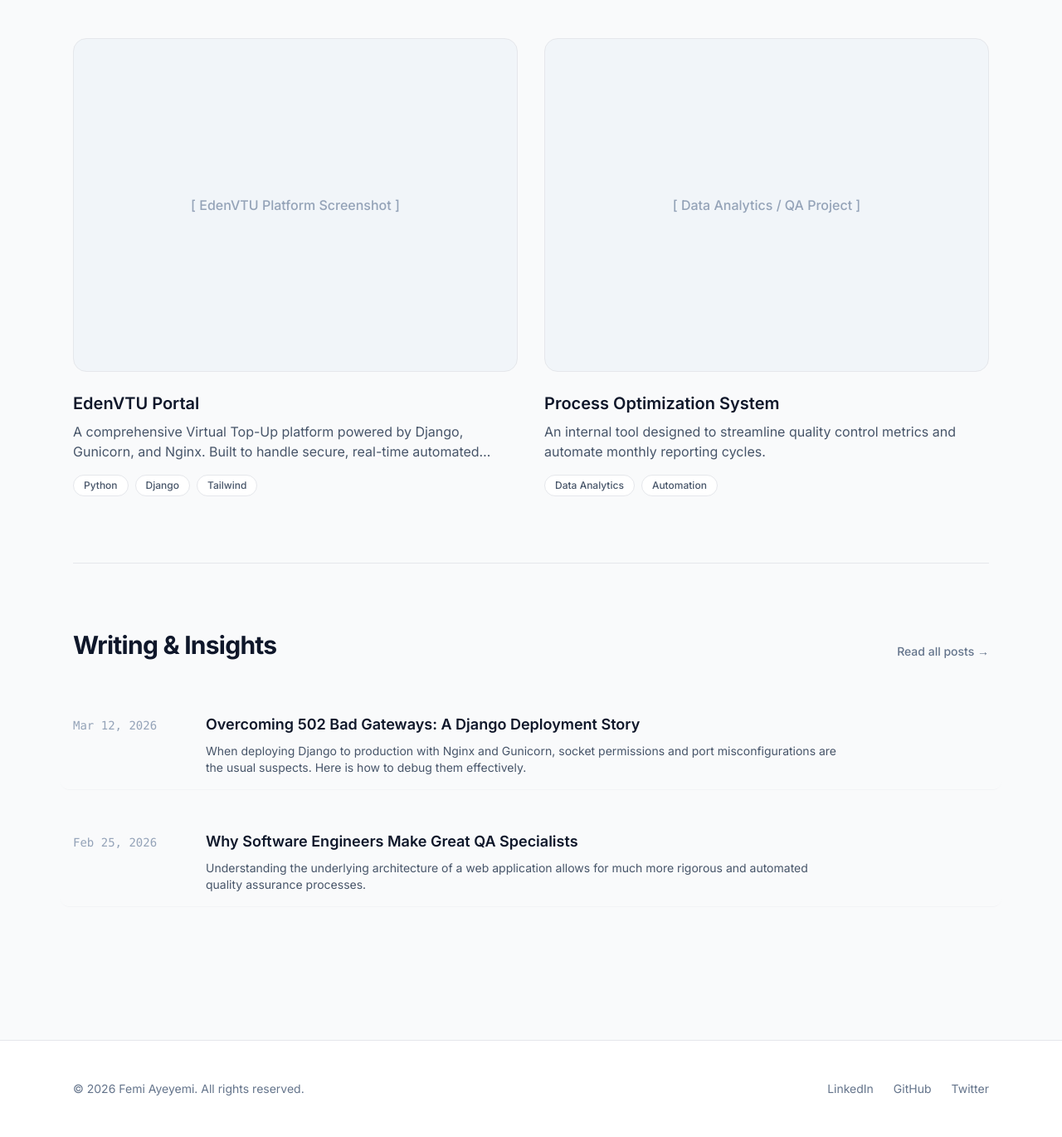
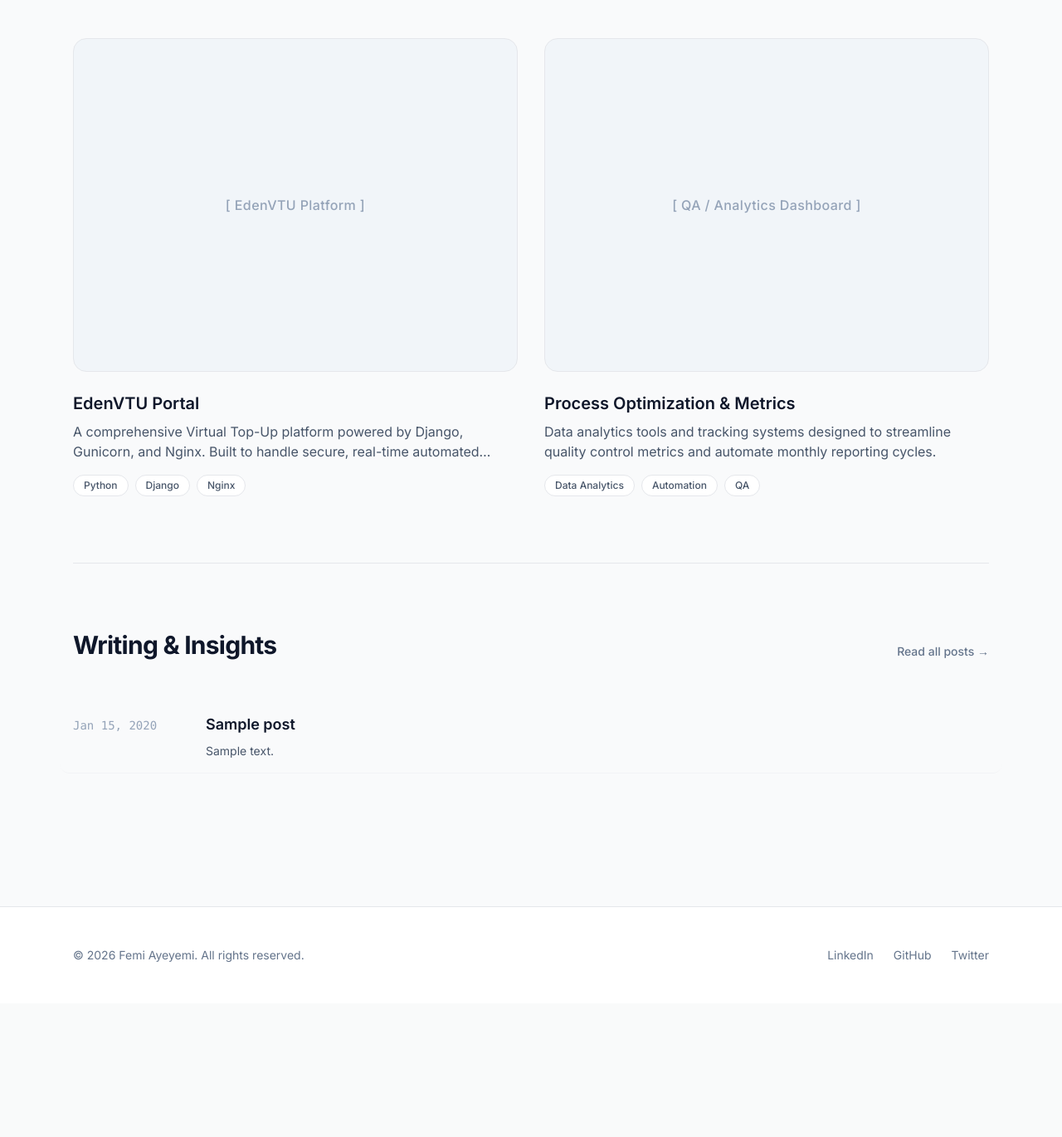
Before and after one commit to ayeyoluwafemi/faymol, a Django app: template portfolio/templates/portfolio/index.html in a window 1280 px wide. Shown: the part 857-2227 px from the top of the page at 83% size. After the commit the page ends 2016 px from the top, so only its background shows below. Run offline with Django 5.2, Linux system fonts and the light colour scheme; the template is opened without the code that fills it: values that come from a table or form of the project are taken from there, others are empty; tables that the repository leaves empty hold one stand-in row (values such as "Sample post"); parts of the project's set-up code (start-up, migrations or seed data) failed here and were passed over; some libraries are stand-ins or nearby versions.

Commit message:
adding blog

```diff
--- a/portfolio/templates/portfolio/index.html
+++ b/portfolio/templates/portfolio/index.html
@@ -20,38 +20,35 @@
     <section id="work" class="py-20 border-t border-gray-200">
         <div class="flex flex-col md:flex-row md:items-end justify-between mb-12">
             <h2 class="text-3xl font-bold tracking-tight">Selected Work</h2>
-            <a href="#" class="text-sm font-medium text-slate-500 hover:text-slate-900 transition mt-4 md:mt-0 group">
+            <a href="https://github.com/" target="_blank" class="text-sm font-medium text-slate-500 hover:text-slate-900 transition mt-4 md:mt-0 group">
                 View GitHub <span class="group-hover:ml-1 transition-all">→</span>
             </a>
         </div>
 
         <div class="grid grid-cols-1 md:grid-cols-2 gap-8">
             <a href="https://vtu.eden.net.ng" target="_blank" class="group block">
-                <div class="aspect-[4/3] bg-slate-100 rounded-2xl overflow-hidden mb-6 border border-gray-200 transition-all duration-300 group-hover:shadow-lg group-hover:-translate-y-1 relative">
-                    <div class="absolute inset-0 flex items-center justify-center text-slate-400 font-medium">
-                        [ EdenVTU Platform Screenshot ]
-                    </div>
+                <div class="aspect-[4/3] bg-slate-100 rounded-2xl overflow-hidden mb-6 border border-gray-200 transition-all duration-300 group-hover:shadow-lg group-hover:-translate-y-1 relative flex items-center justify-center">
+                    <span class="text-slate-400 font-medium tracking-wide">[ EdenVTU Platform ]</span>
                 </div>
                 <h3 class="text-xl font-semibold mb-2 group-hover:text-blue-600 transition">EdenVTU Portal</h3>
                 <p class="text-slate-600 mb-4 line-clamp-2">A comprehensive Virtual Top-Up platform powered by Django, Gunicorn, and Nginx. Built to handle secure, real-time automated transactions.</p>
-                <div class="flex gap-2">
+                <div class="flex flex-wrap gap-2">
                     <span class="px-3 py-1 bg-white border border-gray-200 rounded-full text-xs font-medium text-slate-600">Python</span>
                     <span class="px-3 py-1 bg-white border border-gray-200 rounded-full text-xs font-medium text-slate-600">Django</span>
-                    <span class="px-3 py-1 bg-white border border-gray-200 rounded-full text-xs font-medium text-slate-600">Tailwind</span>
+                    <span class="px-3 py-1 bg-white border border-gray-200 rounded-full text-xs font-medium text-slate-600">Nginx</span>
                 </div>
             </a>
 
             <a href="#" class="group block">
-                <div class="aspect-[4/3] bg-slate-100 rounded-2xl overflow-hidden mb-6 border border-gray-200 transition-all duration-300 group-hover:shadow-lg group-hover:-translate-y-1 relative">
-                    <div class="absolute inset-0 flex items-center justify-center text-slate-400 font-medium">
-                        [ Data Analytics / QA Project ]
+                <div class="aspect-[4/3] bg-slate-100 rounded-2xl overflow-hidden mb-6 border border-gray-200 transition-all duration-300 group-hover:shadow-lg group-hover:-translate-y-1 relative flex items-center justify-center">
+                    <span class="text-slate-400 font-medium tracking-wide">[ QA / Analytics Dashboard ]</span>
                 </div>
-                </div>
-                <h3 class="text-xl font-semibold mb-2 group-hover:text-blue-600 transition">Process Optimization System</h3>
-                <p class="text-slate-600 mb-4 line-clamp-2">An internal tool designed to streamline quality control metrics and automate monthly reporting cycles.</p>
-                <div class="flex gap-2">
+                <h3 class="text-xl font-semibold mb-2 group-hover:text-blue-600 transition">Process Optimization & Metrics</h3>
+                <p class="text-slate-600 mb-4 line-clamp-2">Data analytics tools and tracking systems designed to streamline quality control metrics and automate monthly reporting cycles.</p>
+                <div class="flex flex-wrap gap-2">
                     <span class="px-3 py-1 bg-white border border-gray-200 rounded-full text-xs font-medium text-slate-600">Data Analytics</span>
                     <span class="px-3 py-1 bg-white border border-gray-200 rounded-full text-xs font-medium text-slate-600">Automation</span>
+                    <span class="px-3 py-1 bg-white border border-gray-200 rounded-full text-xs font-medium text-slate-600">QA</span>
                 </div>
             </a>
         </div>
@@ -66,25 +63,23 @@
         </div>
 
         <div class="flex flex-col gap-8">
+            {% if recent_posts %}
+                {% for post in recent_posts %}
                 <article class="group flex flex-col md:flex-row gap-4 md:gap-8 items-baseline py-4 border-b border-gray-100 hover:bg-white rounded-xl transition -mx-4 px-4">
-                <time class="text-sm text-slate-400 font-mono w-32 shrink-0">Mar 12, 2026</time>
+                    <time class="text-sm text-slate-400 font-mono w-32 shrink-0">{{ post.published_at|date:"M d, Y" }}</time>
                     <div>
                         <h3 class="text-lg font-semibold mb-2 group-hover:text-blue-600 transition">
-                        <a href="#">Overcoming 502 Bad Gateways: A Django Deployment Story</a>
+                            <a href="#">{{ post.title }}</a>
                         </h3>
-                    <p class="text-slate-600 line-clamp-2 text-sm max-w-3xl">When deploying Django to production with Nginx and Gunicorn, socket permissions and port misconfigurations are the usual suspects. Here is how to debug them effectively.</p>
+                        <p class="text-slate-600 line-clamp-2 text-sm max-w-3xl">{{ post.content|truncatewords:30 }}</p>
                     </div>
                 </article>
-
-            <article class="group flex flex-col md:flex-row gap-4 md:gap-8 items-baseline py-4 border-b border-gray-100 hover:bg-white rounded-xl transition -mx-4 px-4">
-                <time class="text-sm text-slate-400 font-mono w-32 shrink-0">Feb 25, 2026</time>
-                <div>
-                    <h3 class="text-lg font-semibold mb-2 group-hover:text-blue-600 transition">
-                        <a href="#">Why Software Engineers Make Great QA Specialists</a>
-                    </h3>
-                    <p class="text-slate-600 line-clamp-2 text-sm max-w-3xl">Understanding the underlying architecture of a web application allows for much more rigorous and automated quality assurance processes.</p>
+                {% endfor %}
+            {% else %}
+                <div class="py-8 text-slate-500 italic">
+                    Publishing soon. Check back later for insights on Python, QA, and deployment.
                 </div>
-            </article>
+            {% endif %}
         </div>
     </section>
 
```
Also changed, not shown: portfolio/views.py (+7 -8 lines). Lines whose indentation alone changed are shown as unchanged.
